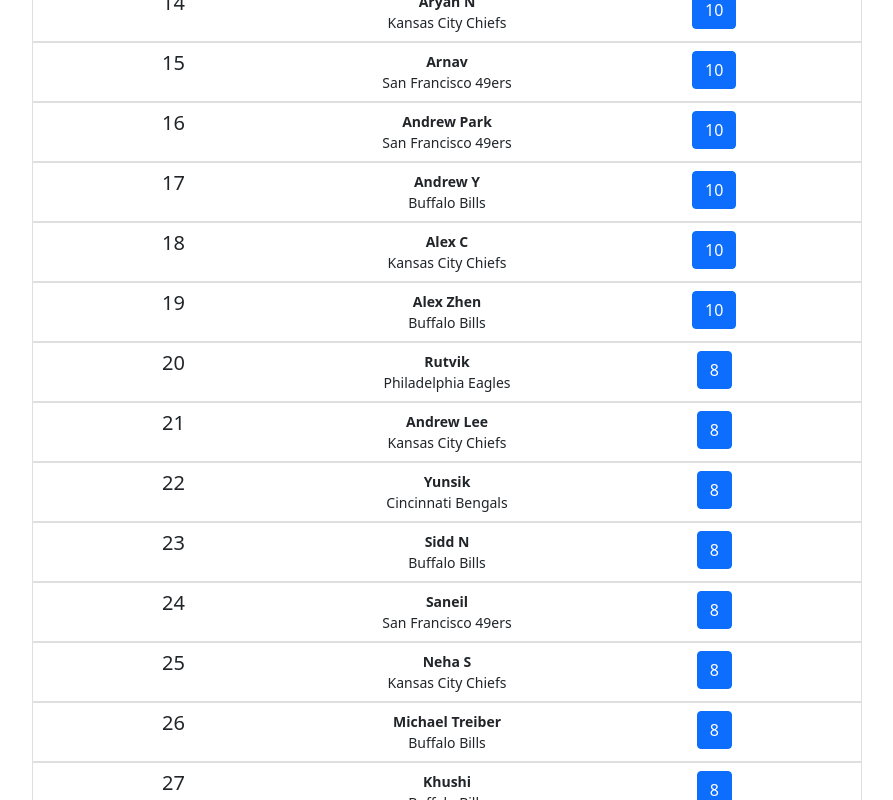
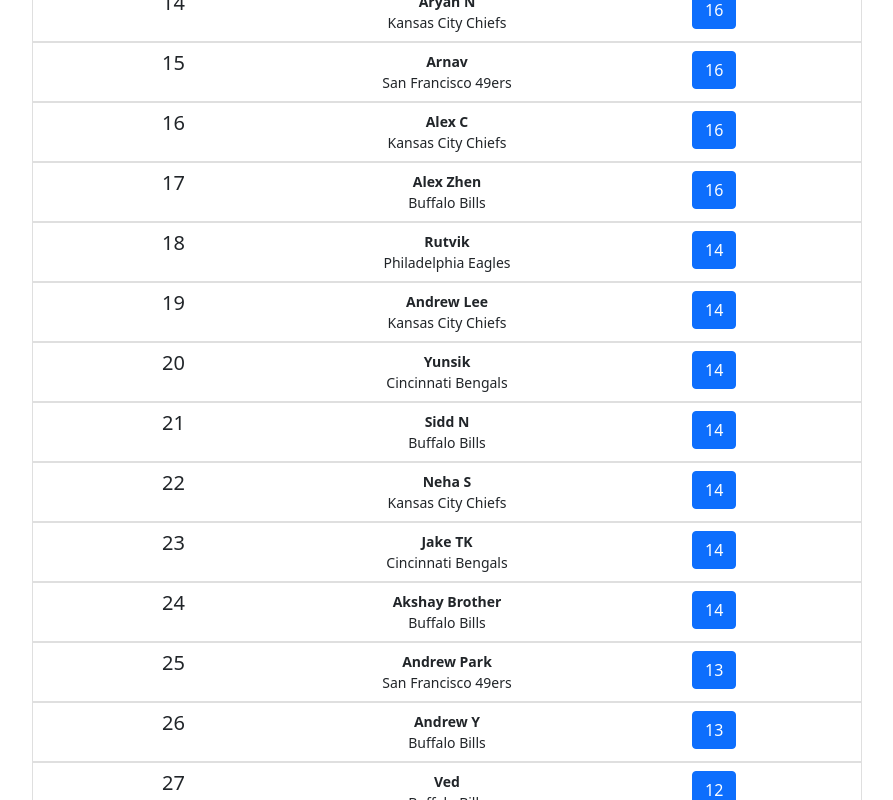
Before and after one commit to eshaan-bhattad/nflbracketapp, a React (Create React App) app: page /leaderboard in a window 1280 px wide. Shown: the part 940-1740 px from the top of the page, without its empty margins (193-1086 px from the left). Built offline with nearby package versions, Linux system fonts and the light colour scheme.

Commit message:
Updated winners

```diff
--- a/src/perfectbracket.js
+++ b/src/perfectbracket.js
@@ -8,9 +8,9 @@ export const perfectBracket = {
   nfcWildCard1: "San Francisco 49ers",
   nfcWildCard2: "New York Giants",
   nfcWildCard3: "Dallas Cowboys",
-  afcDivisional1: "TBD",
+  afcDivisional1: "Kansas City Chiefs",
   afcDivisional2: "TBD",
-  nfcDivisional1: "TBD",
+  nfcDivisional1: "Philadelphia Eagles",
   nfcDivisional2: "TBD",
   afcChampions: "TBD",
   nfcChampions: "TBD",
@@ -59,9 +59,7 @@ const games = [
 export const getRemainingPossiblePoints = (bracket) => {
   const remaining_games = [
     ...[
-      "afcDivisional1",
       "afcDivisional2",
-      "nfcDivisional1",
       "nfcDivisional2",
       "afcChampions",
       "nfcChampions",
@@ -72,11 +70,9 @@ export const getRemainingPossiblePoints = (bracket) => {
     "Cincinnati Bengals",
     "Buffalo Bills",
     "Kansas City Chiefs",
-    "Jacksonville Jaguars",
     "Philadelphia Eagles",
     "San Francisco 49ers",
     "Dallas Cowboys",
-    "New York Giants",
   ];
   let possiblePoints = 0;
   remaining_games.forEach((game) => {
```
